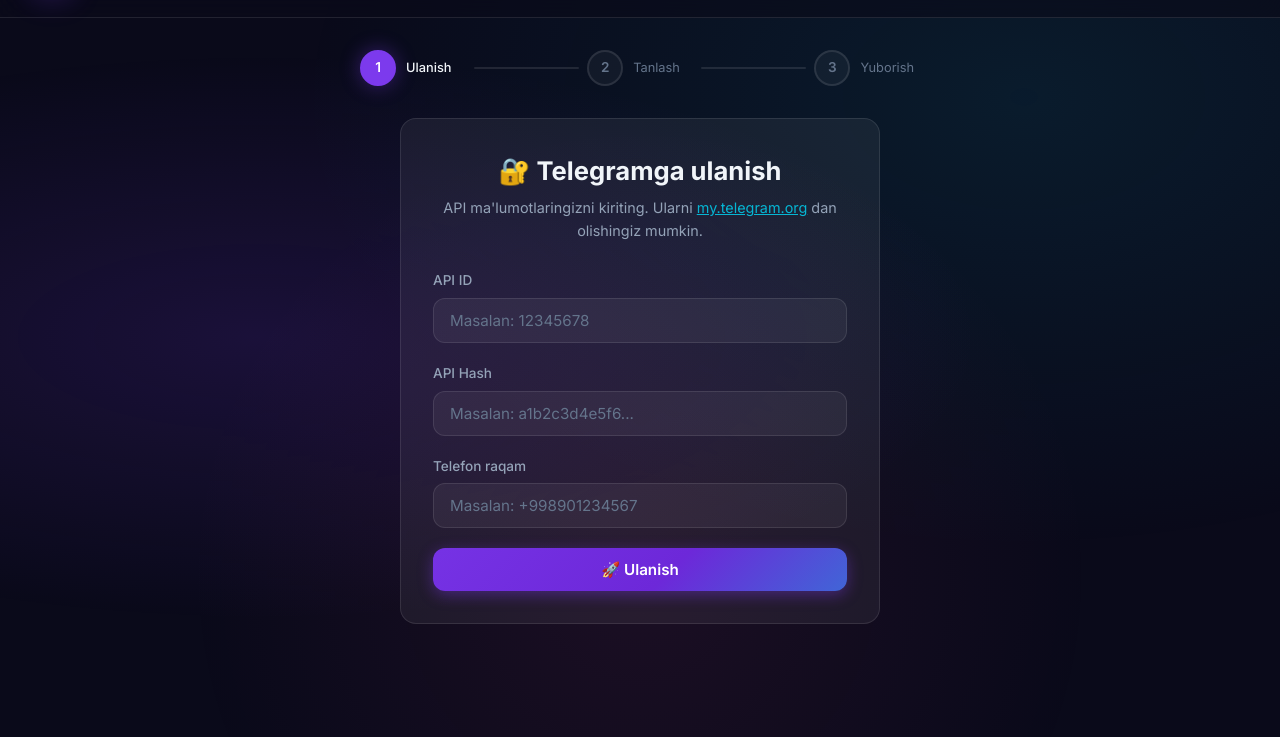
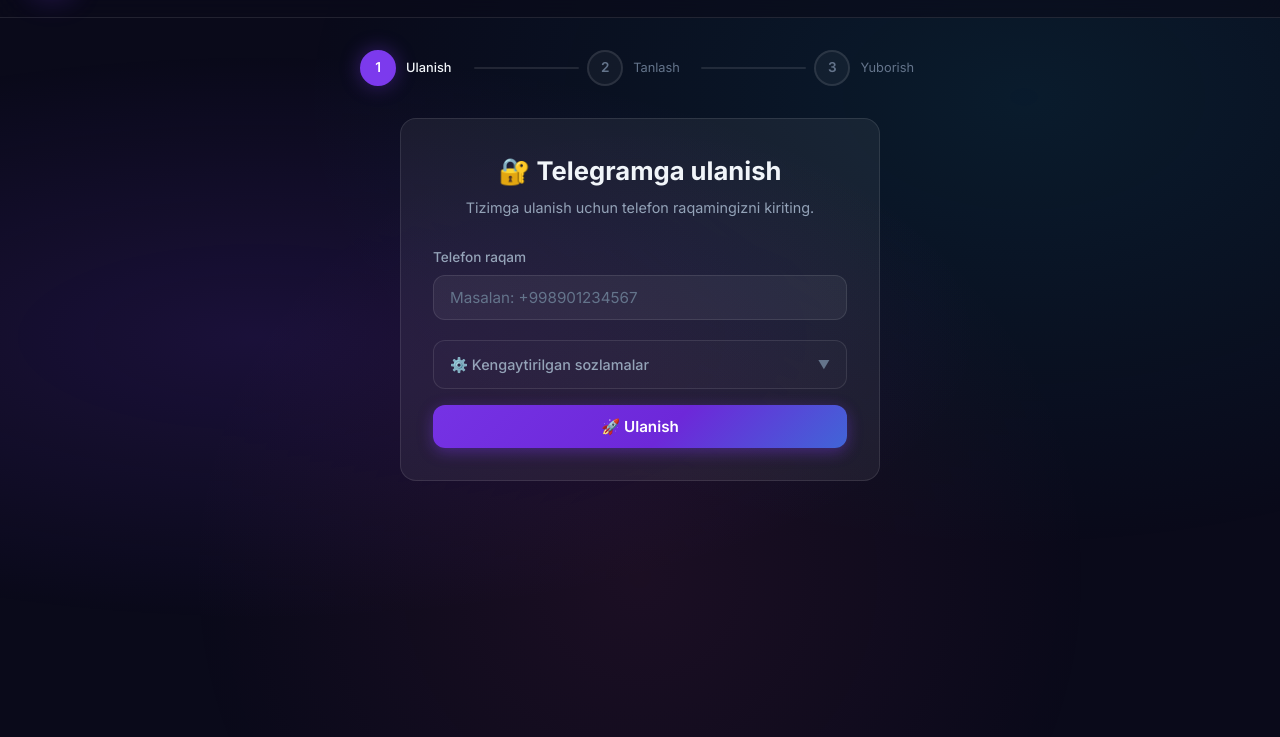
Before and after one commit to Behruz0885/XabarYuborD, a website built with Vite: page index.html in a window 1280 px wide. Shown: the part 63-800 px from the top of the page. Built offline with nearby package versions, Linux system fonts and the light colour scheme.

Commit message:
Ulanish oynasida faqat telefon raqami orqali kirish imkoniyati qo'shildi

```diff
--- a/src/style.css
+++ b/src/style.css
@@ -1003,3 +1003,47 @@ body::before {
     margin-bottom: 16px;
   }
 }
+
+/* Collapsible Advanced Settings (Kengaytirilgan sozlamalar) */
+details.advanced-settings-details {
+  background: rgba(255, 255, 255, 0.02);
+  border: 1px solid var(--border-glass);
+  border-radius: var(--radius-md);
+  padding: 12px 16px;
+  transition: all var(--transition-fast);
+  margin-top: 16px;
+  margin-bottom: 16px;
+}
+
+details.advanced-settings-details[open] {
+  background: rgba(255, 255, 255, 0.04);
+  border-color: rgba(255, 255, 255, 0.15);
+}
+
+details.advanced-settings-details summary {
+  cursor: pointer;
+  font-weight: 500;
+  color: var(--text-secondary);
+  font-size: 0.9rem;
+  outline: none;
+  list-style: none;
+  display: flex;
+  align-items: center;
+  justify-content: space-between;
+  user-select: none;
+}
+
+details.advanced-settings-details summary::-webkit-details-marker {
+  display: none;
+}
+
+details.advanced-settings-details summary::after {
+  content: '▼';
+  font-size: 0.75rem;
+  transition: transform var(--transition-fast);
+  color: var(--text-muted);
+}
+
+details.advanced-settings-details[open] summary::after {
+  transform: rotate(-180deg);
+}
--- a/src/ui.js
+++ b/src/ui.js
@@ -91,22 +91,33 @@ function renderLoginPage() {
     <div class="main-container">
       <div class="glass-card login-card">
         <h2>🔐 Telegramga ulanish</h2>
-        <p class="subtitle">API ma'lumotlaringizni kiriting. Ularni <a href="https://my.telegram.org/apps" target="_blank" style="color: var(--accent-cyan);">my.telegram.org</a> dan olishingiz mumkin.</p>
-
-        <div class="form-group">
-          <label for="input-api-id">API ID</label>
-          <input type="text" id="input-api-id" placeholder="Masalan: 12345678" autocomplete="off" />
-        </div>
-
-        <div class="form-group">
-          <label for="input-api-hash">API Hash</label>
-          <input type="text" id="input-api-hash" placeholder="Masalan: a1b2c3d4e5f6..." autocomplete="off" />
-        </div>
+        <p class="subtitle">Tizimga ulanish uchun telefon raqamingizni kiriting.</p>
 
         <div class="form-group">
           <label for="input-phone">Telefon raqam</label>
           <input type="text" id="input-phone" placeholder="Masalan: +998901234567" autocomplete="off" />
         </div>
+
+        <details class="advanced-settings-details">
+          <summary>
+            <span>⚙️ Kengaytirilgan sozlamalar</span>
+          </summary>
+          <div style="margin-top: 16px; display: flex; flex-direction: column; gap: 16px;">
+            <div class="form-group" style="margin-bottom: 0;">
+              <label for="input-api-id">API ID (ixtiyoriy)</label>
+              <input type="text" id="input-api-id" placeholder="Masalan: 12345678" autocomplete="off" />
+            </div>
+
+            <div class="form-group" style="margin-bottom: 0;">
+              <label for="input-api-hash">API Hash (ixtiyoriy)</label>
+              <input type="text" id="input-api-hash" placeholder="Masalan: a1b2c3d4e5f6..." autocomplete="off" />
+            </div>
+
+            <p style="font-size: 0.8rem; color: var(--text-muted); margin: 0; line-height: 1.4;">
+              Agar bo'sh qoldirilsa, standart Telegram Desktop ma'lumotlari ishlatiladi.
+            </p>
+          </div>
+        </details>
 
         <button class="btn btn-primary btn-full" id="btn-connect">
           <span>🚀 Ulanish</span>
@@ -841,12 +852,22 @@ function renderDialogListOnly() {
 
 // ============ Handle Connect ============
 async function handleConnect() {
-  const apiId = document.getElementById('input-api-id')?.value?.trim();
-  const apiHash = document.getElementById('input-api-hash')?.value?.trim();
+  const customApiId = document.getElementById('input-api-id')?.value?.trim();
+  const customApiHash = document.getElementById('input-api-hash')?.value?.trim();
   const phone = document.getElementById('input-phone')?.value?.trim();
 
-  if (!apiId || !apiHash || !phone) {
-    showToast('Barcha maydonlarni to\'ldiring', 'error');
+  if (!phone) {
+    showToast('Telefon raqamni kiriting', 'error');
+    return;
+  }
+
+  // Standart Telegram Desktop API ma'lumotlari
+  const apiId = customApiId || '2040';
+  const apiHash = customApiHash || 'b18441a1ab607e11058b37e2652e13e3';
+
+  // Agar bittasi kiritilib, ikkinchisi kiritilmagan bo'lsa
+  if ((customApiId && !customApiHash) || (!customApiId && customApiHash)) {
+    showToast('Kengaytirilgan sozlamalarda API ID va API Hash ikkalasini ham kiriting yoki ikkalasini ham bo\'sh qoldiring', 'warning');
     return;
   }
 
```
